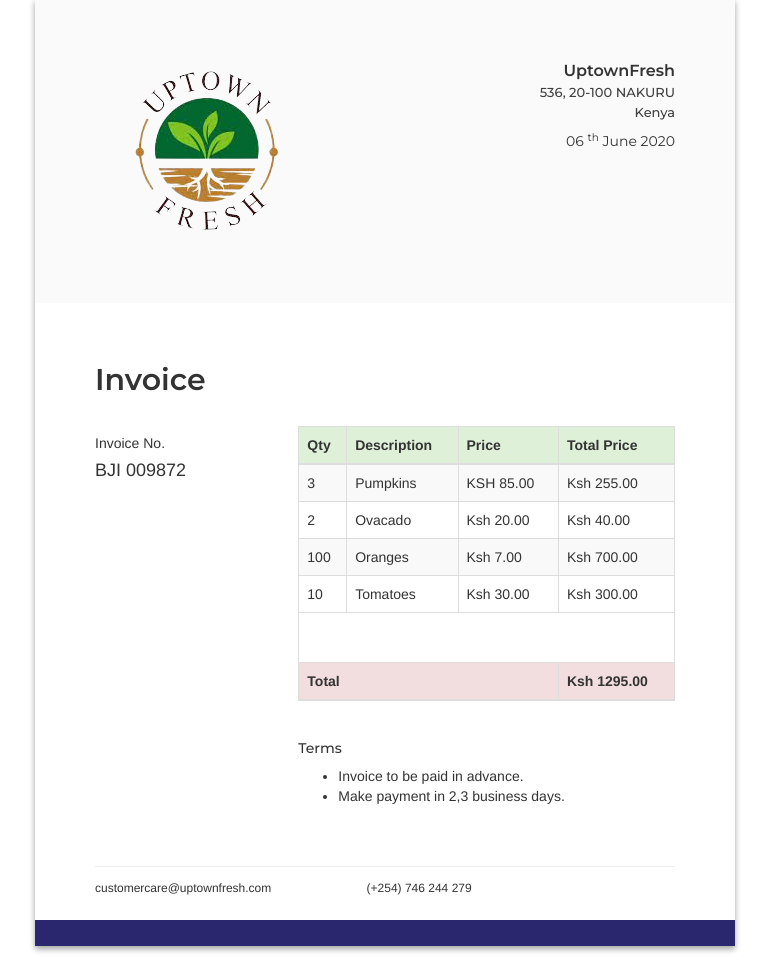
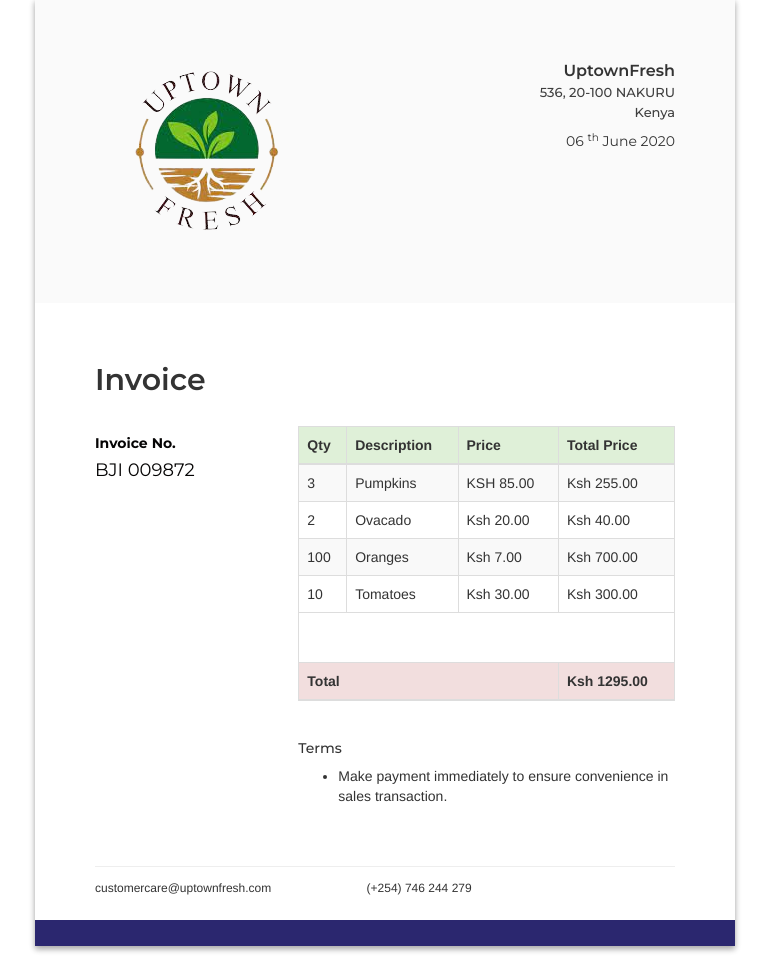
Before and after one commit to Masterkimoon254/Uptown-Fresh, a PHP site: page /invoice/invoice1.html in a window 1280 px wide. Shown: the part 21-987 px from the top of the page, without its empty margins (255-1024 px from the left). Run offline with PHP 8.4, Linux system fonts and the light colour scheme; some libraries are stand-ins or nearby versions.

Commit message:
modified invoice

```diff
--- a/invoice/invoice1.css
+++ b/invoice/invoice1.css
@@ -102,7 +102,9 @@
 
 .invoice-bottom-left h5,
 .invoice-bottom-left h4 {
-    font-family: 'Montserrat', sans-serif;
+    font-family: 'Montserrat', sans-serif !important;
+    font-weight: bold;
+    color: rgb(5, 4, 4);
 }
 
 .invoice-bottom-left h4 {
--- a/invoice/invoice1.html
+++ b/invoice/invoice1.html
@@ -50,12 +50,12 @@
                                 <div class="col-xs-12">
                                     <h2 class="title">Invoice</h2>
                                 </div>
-
-
-                                <div class="col-sm-3 col-md-3">
-                                    <div>
-                                        <h5>Invoice No.</h5>
-                                        <h4>BJI 009872</h4>
+                                <div class="invoice-bottom-left">
+                                    <div class="col-sm-3 col-md-3">
+                                        <div>
+                                            <h5>Invoice No.</h5>
+                                            <h4>BJI 009872</h4>
+                                        </div>
                                     </div>
                                 </div>
                                 <div class="responsive">
@@ -107,8 +107,8 @@
                                             </table>
                                             <h4 class="terms">Terms</h4>
                                             <ul>
-                                                <li>Invoice to be paid in advance.</li>
-                                                <li>Make payment in 2,3 business days.</li>
+
+                                                <li>Make payment immediately to ensure convenience in sales transaction.</li>
                                             </ul>
                                         </div>
                                     </div>
```
